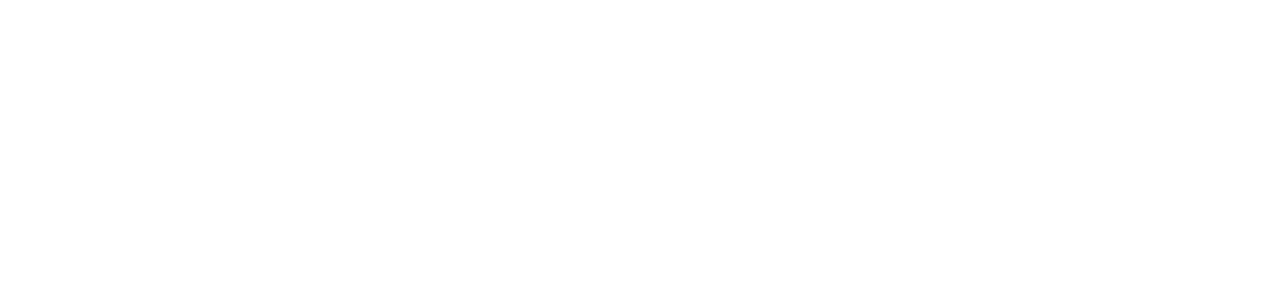
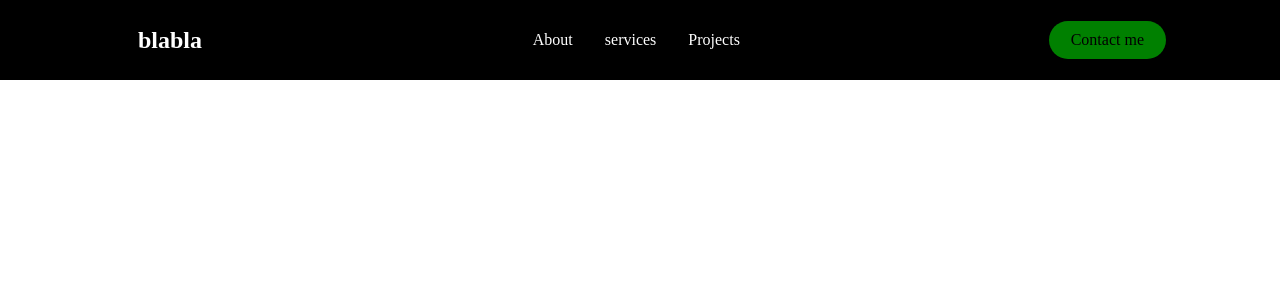
Before and after one commit to CristoforosChoras/personal-portfolio-v2-react, a React (Create React App) app: page / in a window 1280 px wide. Shown: the top 300 px of the page. Built offline with nearby package versions, Linux system fonts and the light colour scheme.

Commit message:
header styles

```diff
--- a/package.json
+++ b/package.json
@@ -8,7 +8,12 @@
     "@testing-library/user-event": "^13.5.0",
     "react": "^18.2.0",
     "react-dom": "^18.2.0",
+    "react-icon": "^1.0.0",
+    "react-icons": "^4.4.0",
+    "react-router-dom": "^6.3.0",
     "react-scripts": "5.0.1",
+    "react-scroll": "^1.8.7",
+    "styled-components": "^5.3.5",
     "web-vitals": "^2.1.4"
   },
   "scripts": {
--- a/src/App.css
+++ b/src/App.css
@@ -0,0 +1,5 @@
+*{
+    margin: 0;
+    padding: 0;
+    box-sizing: border-box;
+}
--- a/src/App.js
+++ b/src/App.js
@@ -1,11 +1,13 @@
 import React from 'react'
+import {BrowserRouter as Router} from "react-router-dom"
 import "./App.css"
+import NavBar from './components/navbar'
 
 function App() {
   return (
-    <div>
-
-    </div>
+    <Router>
+      <NavBar></NavBar>
+    </Router>
   )
 }
 
--- a/src/components/navbar/NavBarElements.js
+++ b/src/components/navbar/NavBarElements.js
@@ -1,6 +1,115 @@
-import styled from "styled-components"
+import styled from "styled-components";
+import { Link as LinkR } from "react-router-dom";
+import{Link as LinkS} from "react-scroll"
 
 export const Nav = styled.nav`
-background: #000;
+  background: #000;
+  height: 5rem;
+  /* margin-top: -5rem; */
+  display: flex;
+  justify-content: center;
+  align-items: center;
+  font-size: 1rem;
+  position: sticky;
+  top: 0;
+  z-index: 10;
 
+  @media screen and(max-width: 960px) {
+    transition: 0.8sec all ease;
+  }
+`;
+
+export const NavBarContainer = styled.div`
+  display: flex;
+  justify-content: space-between;
+  height: 5rem;
+  width: 100%;
+  max-width: 1100px;
+  padding: 0 24px;
+  z-index: 1;
+`;
+
+export const NavLogo = styled(LinkR)`
+  color: white;
+  justify-self: flex-start;
+  cursor: pointer;
+  font-size: 1.5rem;
+  display: flex;
+  align-items: center;
+  margin-left: 24px;
+  font-weight: bold;
+  text-decoration: none;
+`;
+
+export const MobileIcon = styled.div`
+display: none;
+
+@media screen and (max-width: 768px) {
+
+display: block;
+position: absolute;
+top:0;
+right: 0;
+transform: translate(-100%, 60%);
+font-size: 1.8rem;
+cursor: pointer;
+color: white;
+
+}`
+
+export const NavMenu = styled.ul`
+display: flex;
+align-items: center;
+list-style: none;
+text-align: center;
+margin-right: -22px;
+
+@media screen and (max-width: 768px) {
+  display: none;
+}
 `
+
+export const NavItem = styled.li`
+height: 5rem;
+`
+
+export const NavLinks = styled(LinkS)`
+color: white;
+display: flex;
+align-items: center;
+text-decoration: none;
+padding: 0 1rem;
+height: 100%;
+cursor: pointer;
+&.active{
+  border-bottom:3px solid blue;
+}
+`
+export const NavBtn = styled.nav`
+display: flex;
+align-items: center;
+
+@media screen and (max-width: 768px){
+  display: none;
+}
+`
+
+export const NavBtnLink = styled(LinkR)`
+border-radius:50px ;
+background-color: green;
+white-space: nowrap;
+padding: 10px 22px;
+color: black;
+font-size: 16px;
+outline: none;
+border: none;
+cursor: pointer;
+transition: all 0.2s ease-in-out;
+text-decoration: none;
+
+&:hover{
+  transition: all 0.2 ease-in-out;
+  background-color: white;
+  color: black;
+}
+`
--- a/src/components/navbar/index.js
+++ b/src/components/navbar/index.js
@@ -1,15 +1,45 @@
-import React from 'react'
+import React from "react";
+import { FaBars } from "react-icons/fa";
+import {
+  Nav,
+  NavBarContainer,
+  NavLogo,
+  MobileIcon,
+  NavMenu,
+  NavItem,
+  NavLinks,
+  NavBtn,
+  NavBtnLink
+} from "./NavBarElements";
 
 const NavBar = () => {
   return (
     <>
-        <Nav>
-            <NavBarContainer>
-                <NavLogo>blabla</NavLogo>
-            </NavBarContainer>
-        </Nav>
+      <Nav>
+        <NavBarContainer>
+          <NavLogo to="/">blabla</NavLogo>
+          <MobileIcon>
+            <FaBars />
+          </MobileIcon>
+          <NavMenu>
+            <NavItem>
+              <NavLinks to="about">About</NavLinks>
+            </NavItem>
+            <NavItem>
+              <NavLinks to="services">services</NavLinks>
+            </NavItem>
+            <NavItem>
+              <NavLinks to="project">Projects</NavLinks>
+            </NavItem>
+
+          </NavMenu>
+          <NavBtn>
+            <NavBtnLink to="/contacme">Contact me</NavBtnLink>
+          </NavBtn>
+        </NavBarContainer>
+      </Nav>
     </>
-  )
-}
+  );
+};
 
-export default NavBar
+export default NavBar;
```
Also changed, not shown: src/index.js (+6 -4 lines), 1 other file (tests, documents, lock files or other folders).
